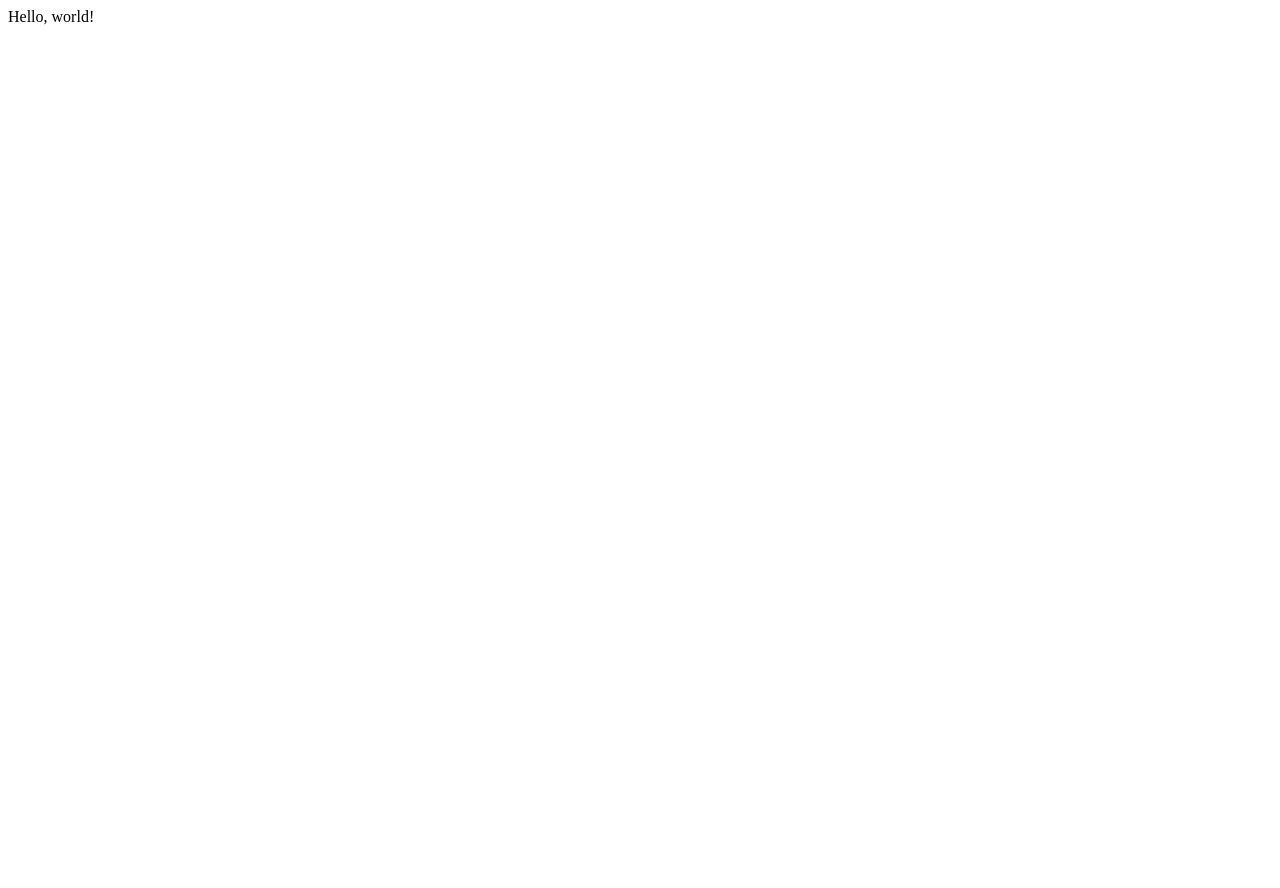
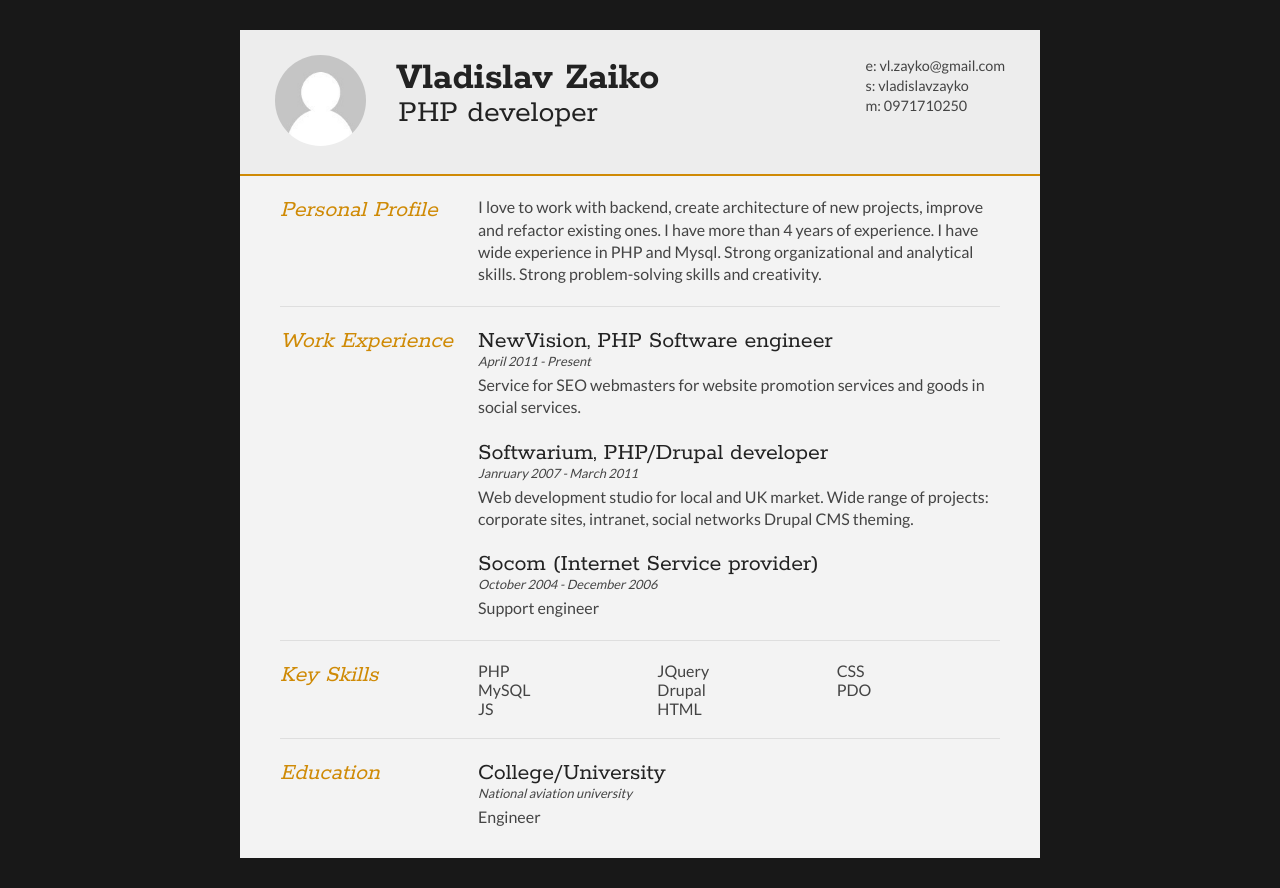
Before and after one commit to sl1ptonit/homepage, a plain HTML site: page index.html in a window 1280 px wide. Before the commit the page ends 800 px from the top, so only its background shows below. Drawn offline with Linux system fonts and the light colour scheme.

Commit message:
Update cv

```diff
--- a/index.html
+++ b/index.html
@@ -6,8 +6,129 @@
       <link rel="me" href="https://google.com/profiles/thenextweb" type="text/html">
       <link rel="me" href="mailto:vl.zayko@gmail.com">
       <link rel="me" href="sms:+15035550125">
-  </head>
-  <body>
-  	Hello, world!
-  </body>
+  <meta name="viewport" content="width=device-width"/>
+  <meta name="description" content="The Curriculum Vitae of Joe Bloggs."/>
+  <meta charset="UTF-8">
+
+<link type="text/css" rel="stylesheet" href="style.css">
+<link href='http://fonts.googleapis.com/css?family=Rokkitt:400,700|Lato:400,300' rel='stylesheet' type='text/css'>
+
+<!--[if lt IE 9]>
+<script src="//html5shiv.googlecode.com/svn/trunk/html5.js"></script>
+<![endif]-->
+</head>
+<body id="top">
+<div id="cv" class="instaFade">
+	<div class="mainDetails">
+		<div id="headshot" class="quickFade">
+			<img src="headshot.jpg" alt="Alan Smith" />
+		</div>
+
+		<div id="name">
+			<h1 class="quickFade delayTwo">Vladislav Zaiko</h1>
+			<h2 class="quickFade delayThree">PHP developer</h2>
+		</div>
+
+		<div id="contactDetails" class="quickFade delayFour">
+			<ul>
+				<li>e: <a href="mailto:joe@bloggs.com" target="_blank">vl.zayko@gmail.com</a></li>
+				<li>s: vladislavzayko</li>
+				<li>m: 0971710250</li>
+			</ul>
+		</div>
+		<div class="clear"></div>
+	</div>
+
+	<div id="mainArea" class="quickFade delayFive">
+		<section>
+			<article>
+				<div class="sectionTitle">
+					<h1>Personal Profile</h1>
+				</div>
+
+				<div class="sectionContent">
+					<p>I love to work with backend, create architecture of new projects, improve and refactor existing ones. I have more than 4 years of experience. I have wide experience in PHP and Mysql. Strong organizational and analytical skills. Strong problem-solving skills and creativity.</p>
+				</div>
+			</article>
+			<div class="clear"></div>
+		</section>
+
+
+		<section>
+			<div class="sectionTitle">
+				<h1>Work Experience</h1>
+			</div>
+
+			<div class="sectionContent">
+				<article>
+					<h2>NewVision, PHP Software engineer</h2>
+					<p class="subDetails">April 2011 - Present</p>
+					<p>Service for SEO webmasters for website promotion services and goods in social services.</p>
+				</article>
+
+				<article>
+					<h2>Softwarium, PHP/Drupal developer</h2>
+					<p class="subDetails">Janruary 2007 - March 2011</p>
+					<p>Web development studio for local and UK market. Wide range of projects: corporate sites, intranet, social networks Drupal CMS theming.</p>
+				</article>
+
+				<article>
+					<h2>Socom (Internet Service provider)</h2>
+					<p class="subDetails">October 2004 - December 2006</p>
+					<p>Support engineer</p>
+				</article>
+			</div>
+			<div class="clear"></div>
+		</section>
+
+
+		<section>
+			<div class="sectionTitle">
+				<h1>Key Skills</h1>
+			</div>
+
+			<div class="sectionContent">
+				<ul class="keySkills">
+					<li>PHP</li>
+					<li>MySQL</li>
+					<li>JS</li>
+					<li>JQuery</li>
+					<li>Drupal</li>
+					<li>HTML</li>
+					<li>CSS</li>
+					<li>PDO</li>
+				</ul>
+			</div>
+			<div class="clear"></div>
+		</section>
+
+
+		<section>
+			<div class="sectionTitle">
+				<h1>Education</h1>
+			</div>
+
+			<div class="sectionContent">
+				<article>
+					<h2>College/University</h2>
+					<p class="subDetails">National aviation university</p>
+					<p>Engineer</p>
+				</article>
+
+			</div>
+			<div class="clear"></div>
+		</section>
+
+	</div>
+</div>
+<script type="text/javascript">
+var gaJsHost = (("https:" == document.location.protocol) ? "https://ssl." : "http://www.");
+document.write(unescape("%3Cscript src='" + gaJsHost + "google-analytics.com/ga.js' type='text/javascript'%3E%3C/script%3E"));
+</script>
+<script type="text/javascript">
+var pageTracker = _gat._getTracker("UA-3753241-1");
+pageTracker._initData();
+pageTracker._trackPageview();
+</script>
+</body>
 </html>
--- /dev/null
+++ b/style.css
@@ -0,0 +1,355 @@
+html,body,div,span,object,iframe,h1,h2,h3,h4,h5,h6,p,blockquote,pre,abbr,address,cite,code,del,dfn,em,img,ins,kbd,q,samp,small,strong,sub,sup,var,b,i,dl,dt,dd,ol,ul,li,fieldset,form,label,legend,table,caption,tbody,tfoot,thead,tr,th,td,article,aside,canvas,details,figcaption,figure,footer,header,hgroup,menu,nav,section,summary,time,mark,audio,video {
+border:0;
+font:inherit;
+font-size:100%;
+margin:0;
+padding:0;
+vertical-align:baseline;
+}
+
+article,aside,details,figcaption,figure,footer,header,hgroup,menu,nav,section {
+display:block;
+}
+
+html, body {background: #181818; font-family: 'Lato', helvetica, arial, sans-serif; font-size: 16px; color: #222;}
+
+.clear {clear: both;}
+
+p {
+	font-size: 1em;
+	line-height: 1.4em;
+	margin-bottom: 20px;
+	color: #444;
+}
+
+#cv {
+	width: 90%;
+	max-width: 800px;
+	background: #f3f3f3;
+	margin: 30px auto;
+}
+
+.mainDetails {
+	padding: 25px 35px;
+	border-bottom: 2px solid #cf8a05;
+	background: #ededed;
+}
+
+#name h1 {
+	font-size: 2.5em;
+	font-weight: 700;
+	font-family: 'Rokkitt', Helvetica, Arial, sans-serif;
+	margin-bottom: -6px;
+}
+
+#name h2 {
+	font-size: 2em;
+	margin-left: 2px;
+	font-family: 'Rokkitt', Helvetica, Arial, sans-serif;
+}
+
+#mainArea {
+	padding: 0 40px;
+}
+
+#headshot {
+	width: 12.5%;
+	float: left;
+	margin-right: 30px;
+}
+
+#headshot img {
+	width: 100%;
+	height: auto;
+	-webkit-border-radius: 50px;
+	border-radius: 50px;
+}
+
+#name {
+	float: left;
+}
+
+#contactDetails {
+	float: right;
+}
+
+#contactDetails ul {
+	list-style-type: none;
+	font-size: 0.9em;
+	margin-top: 2px;
+}
+
+#contactDetails ul li {
+	margin-bottom: 3px;
+	color: #444;
+}
+
+#contactDetails ul li a, a[href^=tel] {
+	color: #444;
+	text-decoration: none;
+	-webkit-transition: all .3s ease-in;
+	-moz-transition: all .3s ease-in;
+	-o-transition: all .3s ease-in;
+	-ms-transition: all .3s ease-in;
+	transition: all .3s ease-in;
+}
+
+#contactDetails ul li a:hover {
+	color: #cf8a05;
+}
+
+
+section {
+	border-top: 1px solid #dedede;
+	padding: 20px 0 0;
+}
+
+section:first-child {
+	border-top: 0;
+}
+
+section:last-child {
+	padding: 20px 0 10px;
+}
+
+.sectionTitle {
+	float: left;
+	width: 25%;
+}
+
+.sectionContent {
+	float: right;
+	width: 72.5%;
+}
+
+.sectionTitle h1 {
+	font-family: 'Rokkitt', Helvetica, Arial, sans-serif;
+	font-style: italic;
+	font-size: 1.5em;
+	color: #cf8a05;
+}
+
+.sectionContent h2 {
+	font-family: 'Rokkitt', Helvetica, Arial, sans-serif;
+	font-size: 1.5em;
+	margin-bottom: -2px;
+}
+
+.subDetails {
+	font-size: 0.8em;
+	font-style: italic;
+	margin-bottom: 3px;
+}
+
+.keySkills {
+	list-style-type: none;
+	-moz-column-count:3;
+	-webkit-column-count:3;
+	column-count:3;
+	margin-bottom: 20px;
+	font-size: 1em;
+	color: #444;
+}
+
+.keySkills ul li {
+	margin-bottom: 3px;
+}
+
+@media all and (min-width: 602px) and (max-width: 800px) {
+	#headshot {
+		display: none;
+	}
+
+	.keySkills {
+	-moz-column-count:2;
+	-webkit-column-count:2;
+	column-count:2;
+	}
+}
+
+@media all and (max-width: 601px) {
+	#cv {
+		width: 95%;
+		margin: 10px auto;
+		min-width: 280px;
+	}
+
+	#headshot {
+		display: none;
+	}
+
+	#name, #contactDetails {
+		float: none;
+		width: 100%;
+		text-align: center;
+	}
+
+	.sectionTitle, .sectionContent {
+		float: none;
+		width: 100%;
+	}
+
+	.sectionTitle {
+		margin-left: -2px;
+		font-size: 1.25em;
+	}
+
+	.keySkills {
+		-moz-column-count:2;
+		-webkit-column-count:2;
+		column-count:2;
+	}
+}
+
+@media all and (max-width: 480px) {
+	.mainDetails {
+		padding: 15px 15px;
+	}
+
+	section {
+		padding: 15px 0 0;
+	}
+
+	#mainArea {
+		padding: 0 25px;
+	}
+
+
+	.keySkills {
+	-moz-column-count:1;
+	-webkit-column-count:1;
+	column-count:1;
+	}
+
+	#name h1 {
+		line-height: .8em;
+		margin-bottom: 4px;
+	}
+}
+
+@media print {
+    #cv {
+        width: 100%;
+    }
+}
+
+@-webkit-keyframes reset {
+	0% {
+		opacity: 0;
+	}
+	100% {
+		opacity: 0;
+	}
+}
+
+@-webkit-keyframes fade-in {
+	0% {
+		opacity: 0;
+	}
+	40% {
+		opacity: 0;
+	}
+	100% {
+		opacity: 1;
+	}
+}
+
+@-moz-keyframes reset {
+	0% {
+		opacity: 0;
+	}
+	100% {
+		opacity: 0;
+	}
+}
+
+@-moz-keyframes fade-in {
+	0% {
+		opacity: 0;
+	}
+	40% {
+		opacity: 0;
+	}
+	100% {
+		opacity: 1;
+	}
+}
+
+@keyframes reset {
+	0% {
+		opacity: 0;
+	}
+	100% {
+		opacity: 0;
+	}
+}
+
+@keyframes fade-in {
+	0% {
+		opacity: 0;
+	}
+	40% {
+		opacity: 0;
+	}
+	100% {
+		opacity: 1;
+	}
+}
+
+.instaFade {
+    -webkit-animation-name: reset, fade-in;
+    -webkit-animation-duration: 1.5s;
+    -webkit-animation-timing-function: ease-in;
+
+	-moz-animation-name: reset, fade-in;
+    -moz-animation-duration: 1.5s;
+    -moz-animation-timing-function: ease-in;
+
+	animation-name: reset, fade-in;
+    animation-duration: 1.5s;
+    animation-timing-function: ease-in;
+}
+
+.quickFade {
+    -webkit-animation-name: reset, fade-in;
+    -webkit-animation-duration: 2.5s;
+    -webkit-animation-timing-function: ease-in;
+
+	-moz-animation-name: reset, fade-in;
+    -moz-animation-duration: 2.5s;
+    -moz-animation-timing-function: ease-in;
+
+	animation-name: reset, fade-in;
+    animation-duration: 2.5s;
+    animation-timing-function: ease-in;
+}
+
+.delayOne {
+	-webkit-animation-delay: 0, .5s;
+	-moz-animation-delay: 0, .5s;
+	animation-delay: 0, .5s;
+}
+
+.delayTwo {
+	-webkit-animation-delay: 0, 1s;
+	-moz-animation-delay: 0, 1s;
+	animation-delay: 0, 1s;
+}
+
+.delayThree {
+	-webkit-animation-delay: 0, 1.5s;
+	-moz-animation-delay: 0, 1.5s;
+	animation-delay: 0, 1.5s;
+}
+
+.delayFour {
+	-webkit-animation-delay: 0, 2s;
+	-moz-animation-delay: 0, 2s;
+	animation-delay: 0, 2s;
+}
+
+.delayFive {
+	-webkit-animation-delay: 0, 2.5s;
+	-moz-animation-delay: 0, 2.5s;
+	animation-delay: 0, 2.5s;
+}
```
Also changed, not shown: headshot.jpg (added).
